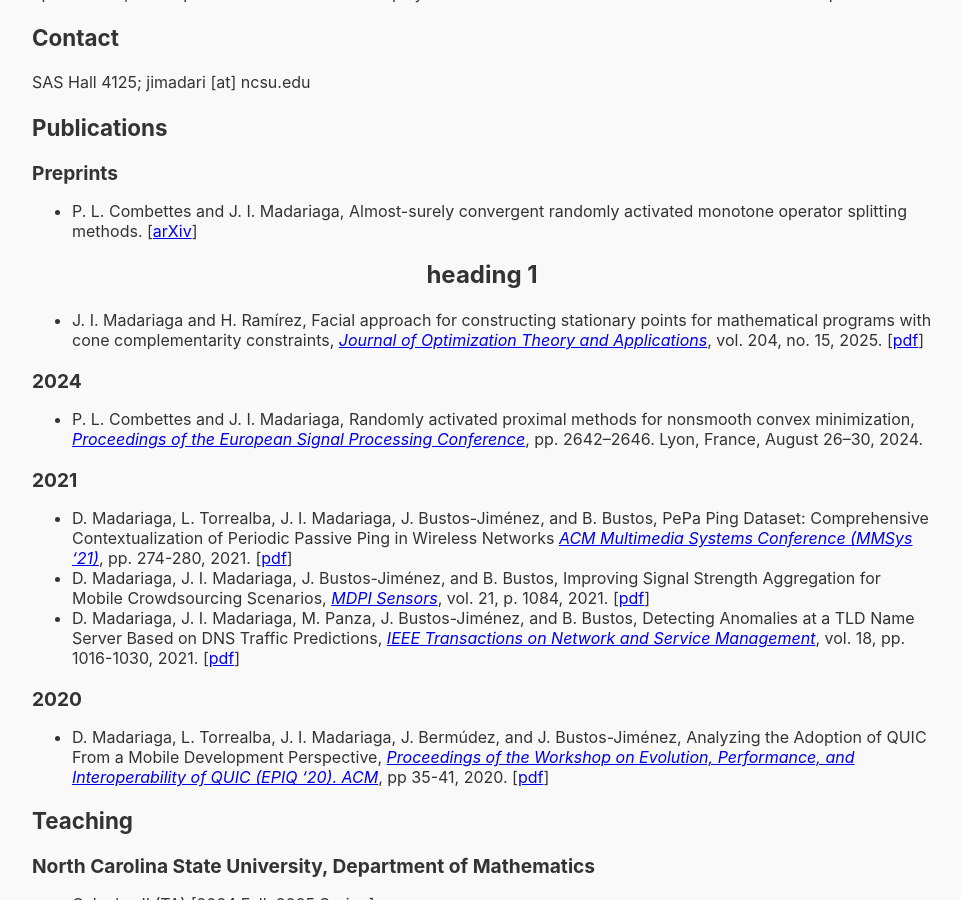
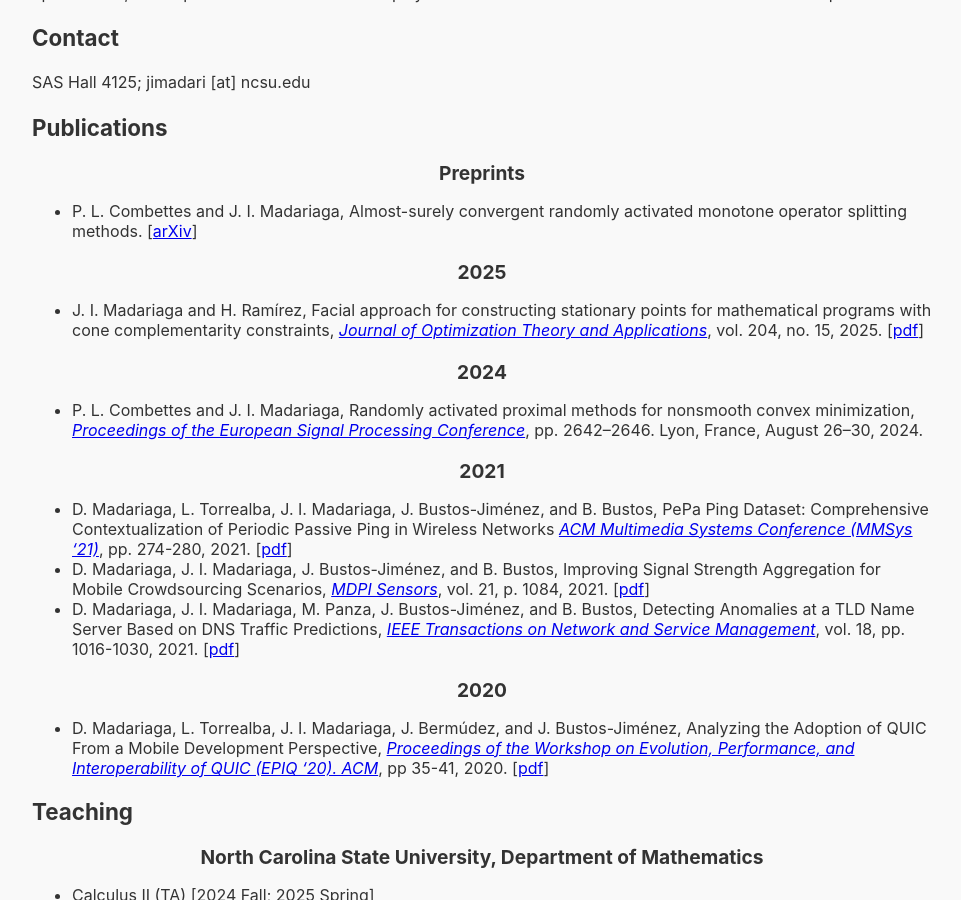
Before and after one commit to jmadariagar/jmadariagar.github.io, a Jekyll site: the page built from index.md, in a window 1280 px wide and 900 px high, scrolled down 701 px. Shown: the whole window, without its empty margins (158-1119 px from the left). Built offline with Jekyll 4.4.1, drawn with Linux system fonts in a browser that asks for light colours; our own code applies the rules of GitHub Pages for plain Markdown files; a script that is not in the unit is left out; the repository's description, which GitHub fills in, is left out.

Commit message:
Update index.md

```diff
--- a/index.md
+++ b/index.md
@@ -9,29 +9,29 @@ My research interests include optimization, nonlinear analysis, convex optimizat
 SAS Hall 4125; jimadari [at] ncsu.edu
 
 ## Publications
-### Preprints
+<center> <h3>Preprints</h3> </center>
 * P. L. Combettes and J. I. Madariaga, Almost-surely convergent randomly activated monotone operator splitting methods. [[arXiv](https://arxiv.org/abs/2403.10673)]
 
-<center> <h1>heading 1</h1> </center>
+<center> <h3>2025</h3> </center>
 * J. I. Madariaga and H. Ramírez, Facial approach for constructing stationary points for mathematical programs with cone complementarity constraints, [<em>Journal of Optimization Theory and Applications</em>](https://link.springer.com/journal/10957), vol. 204, no. 15, 2025. [[pdf](https://doi.org/10.1007/s10957-024-02562-8)]
 
-### 2024
+<center> <h3>2024</h3> </center>
 * P. L. Combettes and J. I. Madariaga, Randomly activated proximal methods for nonsmooth convex minimization, [<em>Proceedings of the European Signal Processing Conference</em>](https://eusipcolyon.sciencesconf.org/), pp. 2642–2646. Lyon, France, August 26–30, 2024.
 
-### 2021
+<center> <h3>2021</h3> </center>
 * D. Madariaga, L. Torrealba, J. I. Madariaga, J. Bustos-Jiménez, and B. Bustos, PePa Ping Dataset: Comprehensive Contextualization of Periodic Passive Ping in Wireless Networks [<em>ACM Multimedia Systems Conference (MMSys '21)</em>](https://2021.acmmmsys.org/), pp. 274-280, 2021. [[pdf](https://dl.acm.org/doi/abs/10.1145/3458305.3478456)]
 * D. Madariaga, J. I. Madariaga, J. Bustos-Jiménez, and B. Bustos, Improving Signal Strength Aggregation for Mobile Crowdsourcing Scenarios, [<em>MDPI Sensors</em>](https://www.mdpi.com/journal/sensors), vol. 21, p. 1084, 2021. [[pdf](https://www.mdpi.com/1424-8220/21/4/1084/htm)]
 * D. Madariaga, J. I. Madariaga, M. Panza, J. Bustos-Jiménez, and B. Bustos, Detecting Anomalies at a TLD Name Server Based on DNS Traffic Predictions, [<em>IEEE Transactions on Network and Service Management</em>](https://ieeexplore.ieee.org/xpl/RecentIssue.jsp?punumber=4275028), vol. 18, pp. 1016-1030, 2021. [[pdf](https://doi.org/10.1109/TNSM.2021.3051195)]
 
-### 2020
+<center> <h3>2020</h3> </center>
 * D. Madariaga, L. Torrealba, J. I. Madariaga, J. Bermúdez, and J. Bustos-Jiménez, Analyzing the Adoption of QUIC From a Mobile Development Perspective, [<em>Proceedings of the Workshop on Evolution, Performance, and Interoperability of QUIC (EPIQ '20). ACM</em>](https://conferences.sigcomm.org/sigcomm/2020/workshop-epiq.html), pp 35-41, 2020. [[pdf](https://dl.acm.org/doi/abs/10.1145/3405796.3405830)]
 
 ## Teaching
-### North Carolina State University, Department of Mathematics
+<center> <h3>North Carolina State University, Department of Mathematics</h3> </center>
 * Calculus II (TA) [2024 Fall; 2025 Spring]
 * Calculus for Life and Management Sciences A (TA) [2024 Spring]
 
-### University of Chile, Faculty of Physical and Mathematical Sciences
+<center> <h3>University of Chile, Faculty of Physical and Mathematical Sciences</h3> </center>
 * Modeling and Optimization (TA) [2022 Fall]
 * Nonlinear Optimization (TA) [2021 Fall]
 * Stochastic Models in Engineering Systems (TA) [2020 Spring]
```
